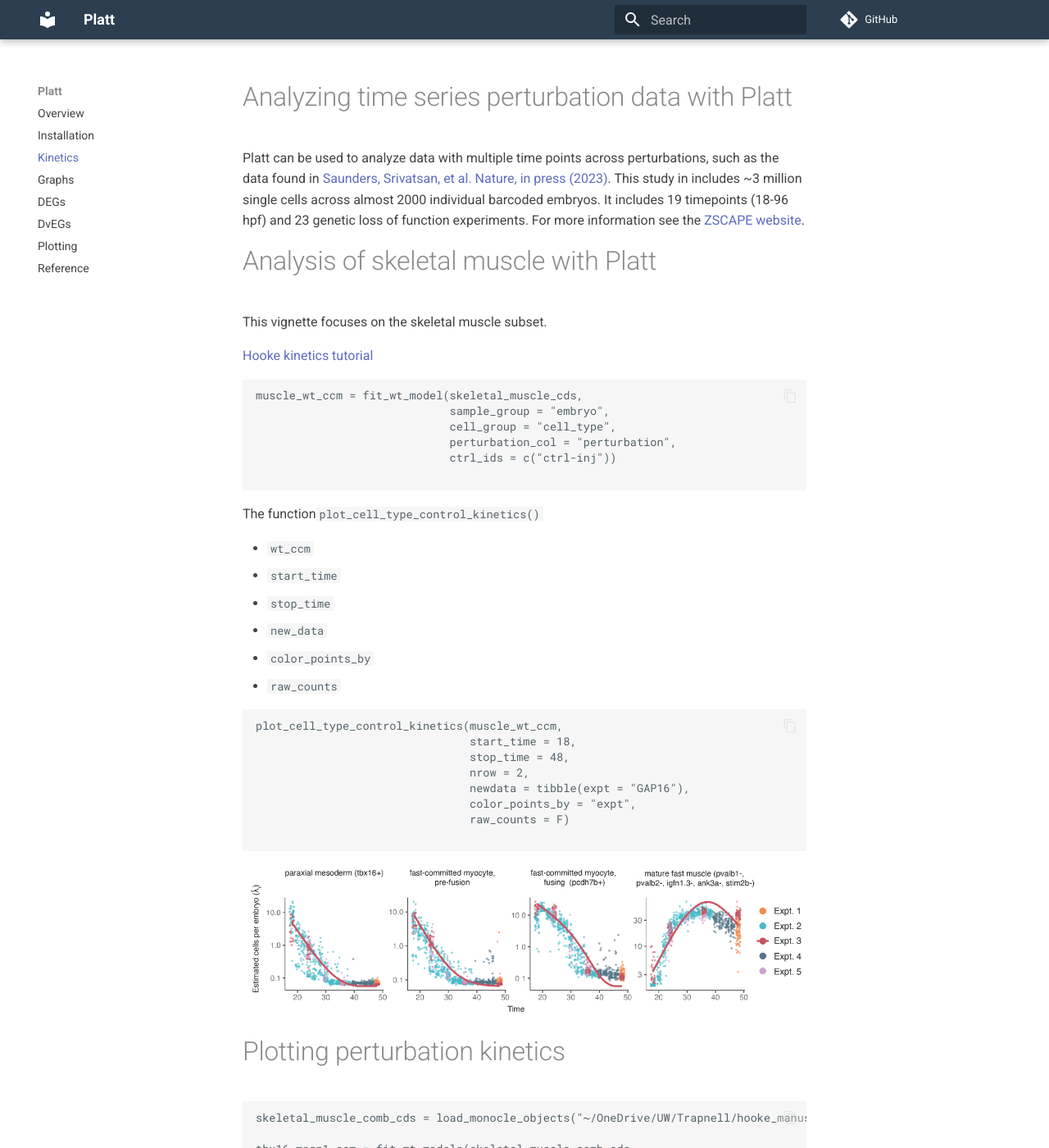
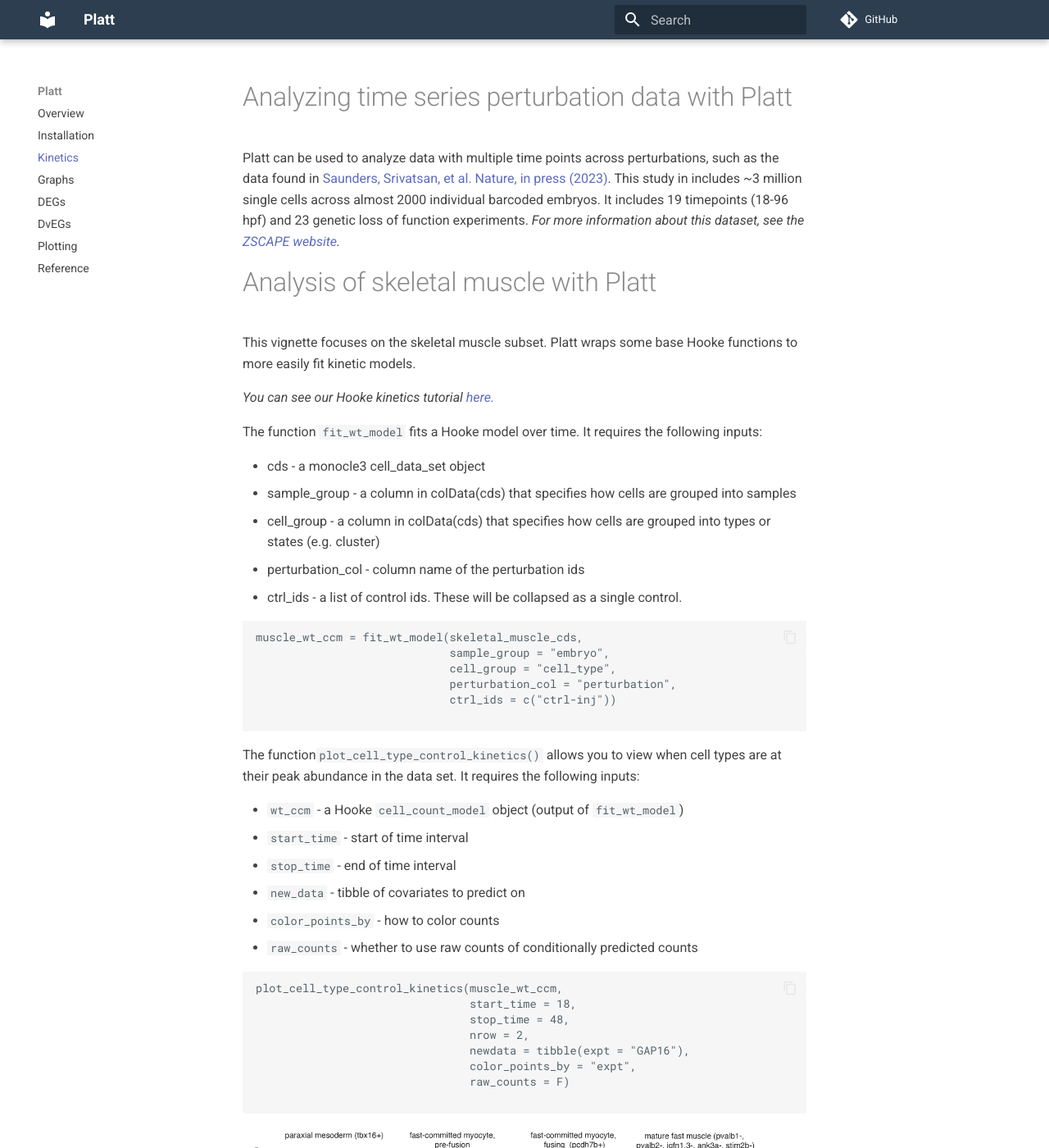
Before and after one commit to cole-trapnell-lab/platt, an MkDocs documentation site: the page built from docs/kinetics.md, in a window 1280 px wide and 1400 px high. Shown: the whole window at 82% size. Built offline with MkDocs 1.6.1 and Material for MkDocs 9.7.7, drawn with Linux system fonts in a browser that asks for light colours; comment, search, counter and statistics services are not loaded; some of the changed text lies outside the part shown.

Commit message:
update kinetics text

````diff
--- a/docs/kinetics.md
+++ b/docs/kinetics.md
@@ -1,16 +1,26 @@
 # Analyzing time series perturbation data with Platt
 
 Platt can be used to analyze data with multiple time points across perturbations, such as the data found in
-[Saunders, Srivatsan, et al. Nature, in press (2023)](https://www.nature.com/articles/s41586-023-06720-2). This study in includes ~3 million single cells across almost 2000 individual barcoded embryos. It includes 19 timepoints (18-96 hpf) and 23 genetic loss of function experiments. For more information see the [ZSCAPE website](https://cole-trapnell-lab.github.io/zscape/).
+[Saunders, Srivatsan, et al. Nature, in press (2023)](https://www.nature.com/articles/s41586-023-06720-2).
+This study in includes ~3 million single cells across almost 2000 individual barcoded embryos.
+It includes 19 timepoints (18-96 hpf) and 23 genetic loss of function experiments.
+_For more information about this dataset, see the [ZSCAPE website](https://cole-trapnell-lab.github.io/zscape/)._
 
 
 # Analysis of skeletal muscle with Platt
 
-This vignette focuses on the skeletal muscle subset.
+This vignette focuses on the skeletal muscle subset. Platt wraps some base Hooke functions to more easily fit kinetic models.
 
 
-[Hooke kinetics tutorial](https://cole-trapnell-lab.github.io/hooke/advanced/)
+_You can see our Hooke kinetics tutorial [here.](https://cole-trapnell-lab.github.io/hooke/advanced/)_
 
+The function `fit_wt_model` fits a Hooke model over time. It requires the following inputs:
+
+* cds - a monocle3 cell_data_set object
+* sample_group - a column in colData(cds) that specifies how cells are grouped into samples
+* cell_group - a column in colData(cds) that specifies how cells are grouped into types or states (e.g. cluster)
+* perturbation_col - column name of the perturbation ids
+* ctrl_ids - a list of control ids. These will be collapsed as a single control.
 
 ```
 muscle_wt_ccm = fit_wt_model(skeletal_muscle_cds,
@@ -21,14 +31,15 @@
 
 ```
 
-The function`plot_cell_type_control_kinetics()`
+The function`plot_cell_type_control_kinetics()` allows you to view when cell types are at
+their peak abundance in the data set. It requires the following inputs:
 
-* `wt_ccm`
-* `start_time`
-* `stop_time`
-* `new_data`
-* `color_points_by`
-* `raw_counts`
+* `wt_ccm` - a Hooke `cell_count_model` object (output of `fit_wt_model`)
+* `start_time` - start of time interval
+* `stop_time` - end of time interval
+* `new_data` - tibble of covariates to predict on
+* `color_points_by` - how to color counts
+* `raw_counts` - whether to use raw counts of conditionally predicted counts
 
 ```
 plot_cell_type_control_kinetics(muscle_wt_ccm,
@@ -44,6 +55,15 @@
 
 # Plotting perturbation kinetics
 
+The function `fit_mt_models()` fits a kinetic model over time and perturbation. It requires the following inputs:
+
+* cds - a monocle3 cell_data_set object
+* sample_group - a column in colData(cds) that specifies how cells are grouped into samples
+* cell_group - a column in colData(cds) that specifies how cells are grouped into types or states (e.g. cluster)
+* perturbation_col - column name of the perturbation ids
+* ctrl_ids - a list of control ids. These will be collapsed as a single control.
+
+
 ```
 skeletal_muscle_comb_cds = load_monocle_objects("~/OneDrive/UW/Trapnell/hooke_manuscript/R_objects/partition_skeletal_ref_gap16_cds_v2.1.0/")
 
@@ -57,11 +77,16 @@
 
 ```
 
-The function`plot_cell_type_perturb_kinetics()`
+The function`plot_cell_type_perturb_kinetics()` plots a given perturbation's kinetics against the wild type.
+It requires the following inputs:
 
-* `mt_ccm`
-* `new_data`
-* `raw_counts`
+* `mt_ccm` - a Hooke `cell_count_model` object (output of `fit_mt_model`)
+* `start_time` - start of time interval
+* `stop_time` - end of time interval
+* `new_data` - tibble of covariates to predict on
+* `color_points_by` - how to color counts
+* `raw_counts` - whether to use raw counts of conditionally predicted counts
+
 
 ```
 plot_cell_type_perturb_kinetics(tbx16_msgn1_ccm,
````
